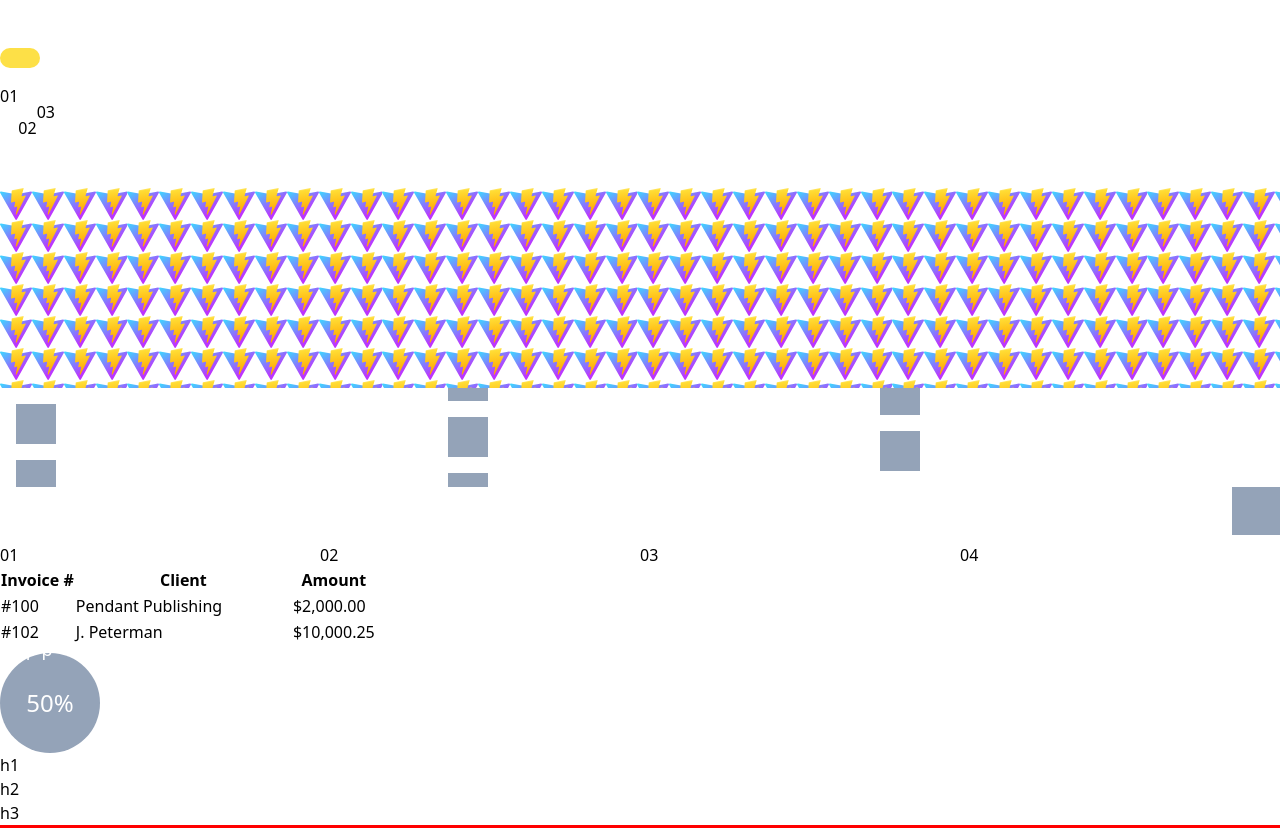
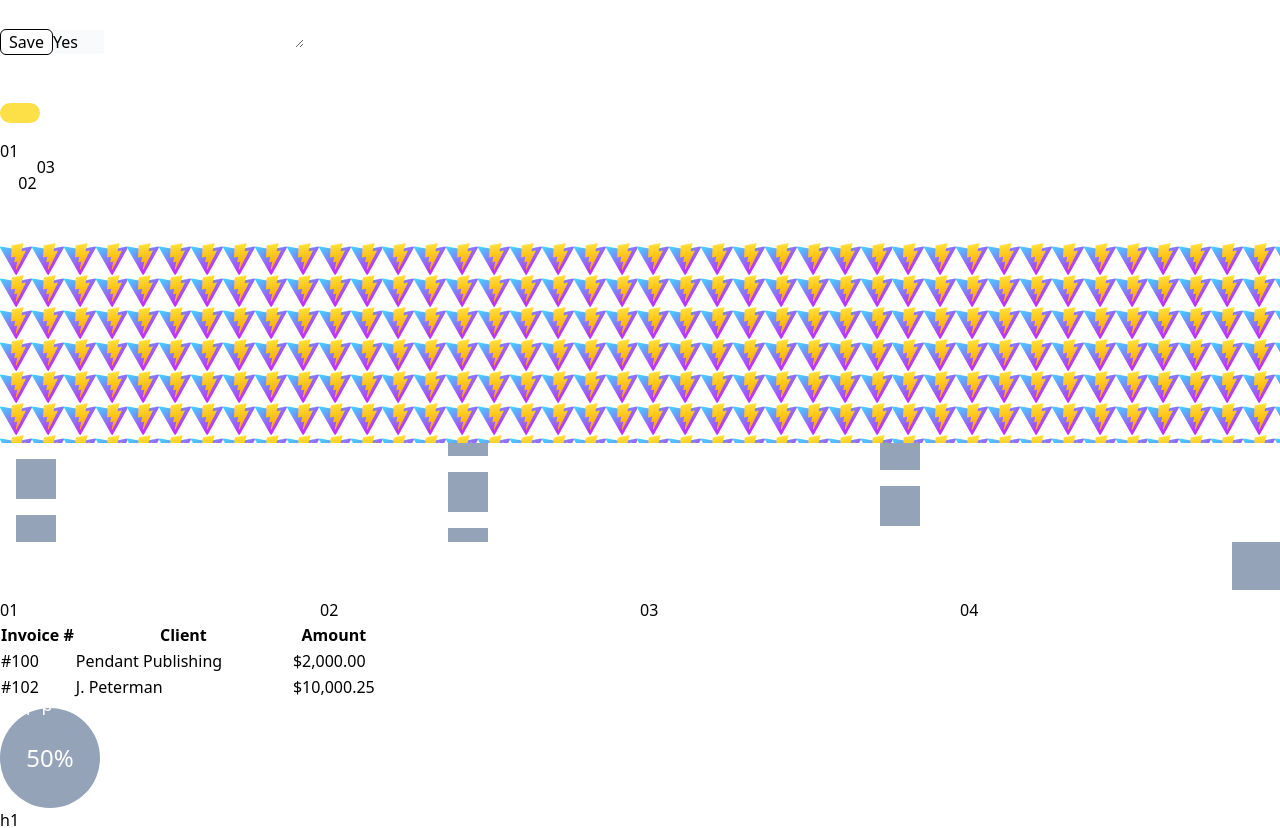
Before and after one commit to prathamesh4512/tailwind-practice, a React (Vite) app: page / in a window 1280 px wide. Shown: the top 828 px of the page. Built offline with nearby package versions, Linux system fonts and the light colour scheme.

Commit message:
transform, filter tailwindcss utility classes

```diff
--- a/src/App.tsx
+++ b/src/App.tsx
@@ -6,11 +6,13 @@
 import Testimonial from "./components/Testimonial";
 import Options from "./components/Options";
 import Spacing from "./components/Spacing";
+import Interactivity from "./components/Interactivity";
 
 function App() {
 
   return (
     <>
+    <Interactivity />
     <Spacing />
     {/* <Testimonial /> */}
     {/* <Subgrid /> */}
@@ -42,6 +44,42 @@
       <p>h1</p>
       <p>h2</p>
       </div>
+
+      <div className="shadow hover:shadow-lg">
+      </div>
+
+      <div className="size-20 brightness-[1] opacity-[0.1] bg-fuchsia-400">
+
+      </div>
+
+      <div className="size-20 bg-neutral-400 border">
+
+      </div>
+
+      <table className="">
+  <thead>
+    <tr>
+      <th className="border">State</th>
+      <th className="border">City</th>
+    </tr>
+  </thead>
+  <tbody>
+    <tr>
+      <td className="border border-slate-700 ...">Indiana</td>
+      <td className="border border-slate-700 ...">Indianapolis</td>
+    </tr>
+    <tr>
+      <td className="border border-slate-700 ...">Ohio</td>
+      <td className="border border-slate-700 ...">Columbus</td>
+    </tr>
+    <tr>
+      <td className="border border-slate-700 ...">Michigan</td>
+      <td className="border border-slate-700 ...">Detroit</td>
+    </tr>
+  </tbody>
+</table>
+
+
     </>
   )
 }
--- /dev/null
+++ b/src/components/Interactivity.tsx
@@ -0,0 +1,24 @@
+const Interactivity = () => {
+  return (
+    <div>
+      <button
+        className="border rounded-md px-2 disabled:cursor-not-allowed"
+        disabled
+        onClick={() => console.log("hello")}
+      >
+        Save
+      </button>
+
+      <select className="appearance-none row-start-1 col-start-1 bg-slate-50 dark:bg-slate-800 ...">
+        <option>Yes</option>
+        <option>No</option>
+        <option>Maybe</option>
+      </select>
+
+      <textarea className="resize rounded-md"></textarea>
+
+    </div>
+  );
+};
+
+export default Interactivity;
```
